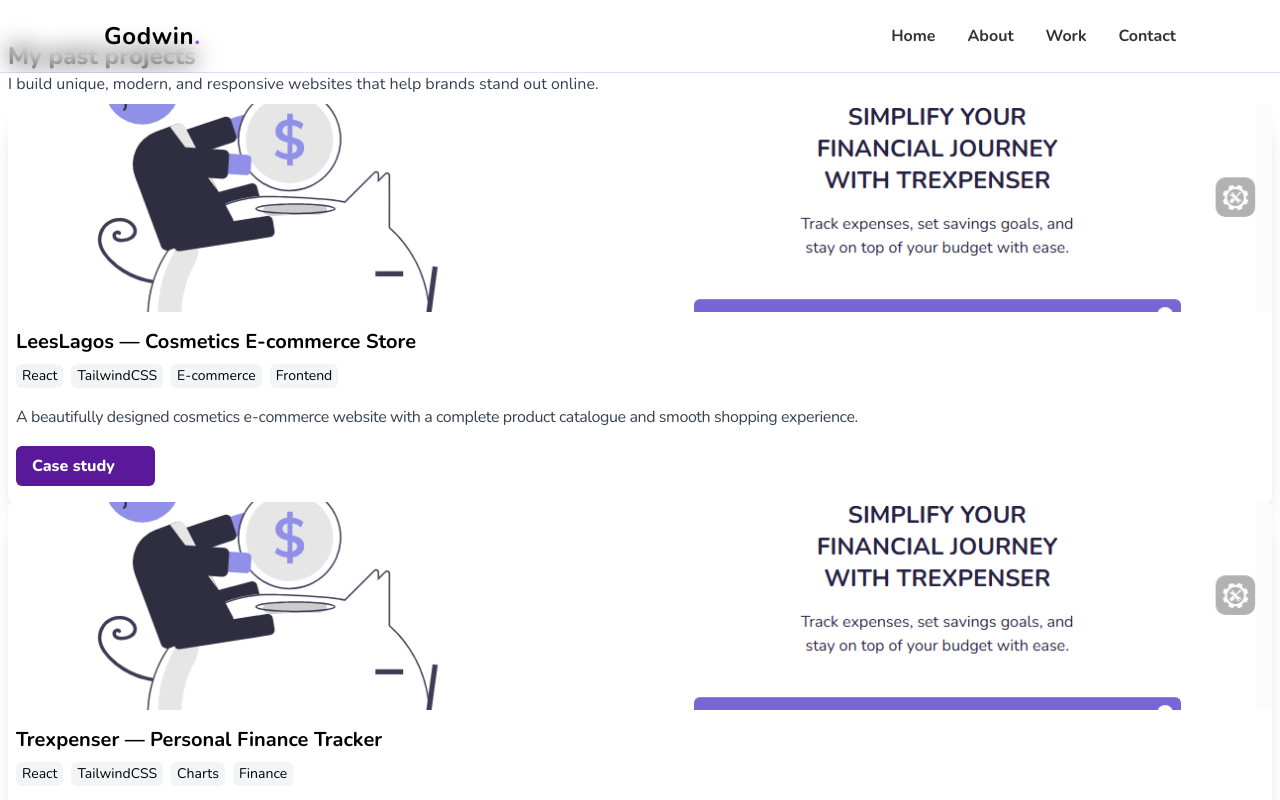
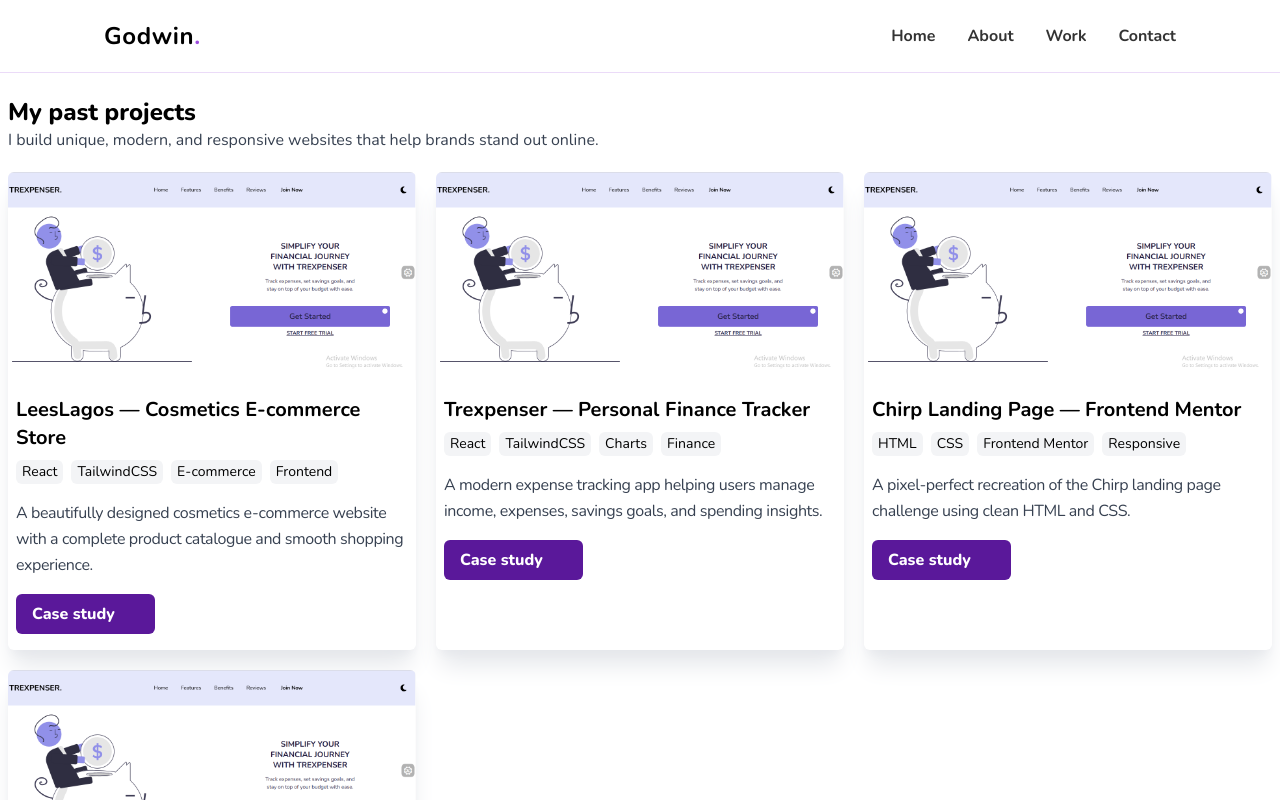
Before and after one commit to Abosi-Godwin/Abosi, a Next.js app: page /projects in a window 1280 px wide. Shown: the top 800 px of the page. Built offline with nearby package versions, Linux system fonts and the light colour scheme.

Commit message:
worked on the hero section

```diff
--- a/app/components/Projects.tsx
+++ b/app/components/Projects.tsx
@@ -8,7 +8,7 @@ const Projects = () => {
             <Heading text="Featured Projects" />
             <p>Real projects I’ve designed, developed, and shipped.</p>
 
-            <div className="grid grid-cols-1 gap-5 md:grid-cols-3">
+            <div className="grid grid-cols-1 gap-5 pt-5 md:grid-cols-3">
                 {projects.map(project => (
                     <Project key={project.id} data={project} />
                 ))}
--- a/app/projects/page.tsx
+++ b/app/projects/page.tsx
@@ -6,14 +6,14 @@ import Project from "../components/Project";
 const ProjectsPage = () => {
     return (
         <div className="py-10 px-2">
-            <div className="">
+            <div className="pt-14">
                 <Heading text="My past projects" />
                 <p className="text-gray-700">
                     I build unique, modern, and responsive websites that help
                     brands stand out online.
                 </p>
             </div>
-            <div className="py-2">
+            <div className="grid grid-cols-1 gap-5 pt-5 md:grid-cols-3">
                 {projects.map(project => (
                     <Project key={project.id} data={project} />
                 ))}
```
